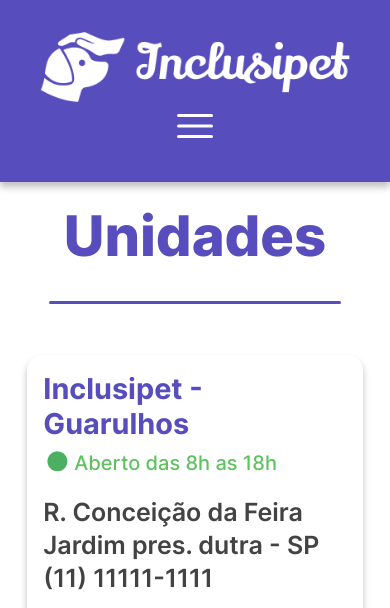
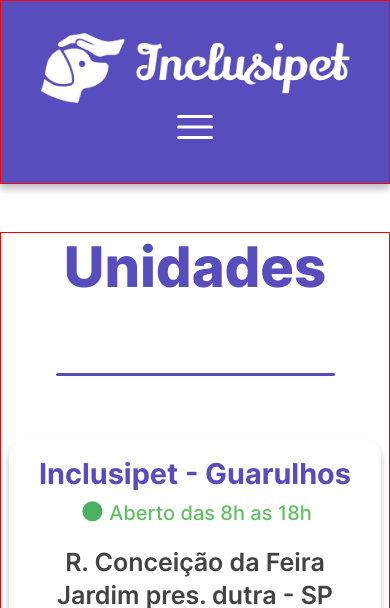
Before and after one commit to Chrb09/InclusipetProject, a PHP site: page /unidades.html in a window 390 px wide. Shown: the top 608 px of the page. Run offline with PHP 8.4, Linux system fonts and the light colour scheme.

Commit message:
unidades

```diff
--- a/css/Style.css
+++ b/css/Style.css
@@ -74,6 +74,15 @@ a{
     transform: scaleX(1);
     transform-origin: center;
 }
+.hr {
+    border-top: 3px solid var(--purple);
+    border-radius: 5px;
+    width:75%;
+    margin-top: 1rem;
+    margin-bottom: 1rem;
+    margin-left: auto;
+    margin-right: auto;
+}
 /*HEADER*/
 .container {
     max-width: 1536px;
@@ -81,6 +90,7 @@ a{
     margin-right: auto;
     padding-left: 0.5rem;
     padding-right: 0.5rem;
+    border: solid 1px red;
 }
 .header{
     width: 100%;
--- a/css/StyleUnid.css
+++ b/css/StyleUnid.css
@@ -1,31 +1,31 @@
 /****UNIDADES****/
-.card {
+.mb-3 {
     border:0;
     border-radius: 15px;
     box-shadow: 0px 5px 7px 0px var(--shadow);
-    margin: 7%;
+    margin-left: auto;
+    margin-right: auto;
+    width: 100%;
+}
+.container__unidades{
+    display: flex;
+    flex-direction: column;
+    gap: 3rem;
+    margin-top: 3rem;
 }
 .titulo{
-    color: #574DBD;
+    color: var(--purple);
     text-align: center;
     font-family: Inter;
     font-size: 3.5rem;
     font-style: normal;
     font-weight: 800;
     line-height: normal;
-    margin: 5%;
-    margin-bottom: 8%;
 }
-.hr {
-    border-top: 3px solid var(--purple);
-    border-radius: 5px;
-    width:75%;
-    margin: 1.5rem 0 1.5rem 0;
-  }
 .img-fluid {
     border-radius: 15px;
-    width: 30vmax;
-    height: 270;
+    width: 100%;
+    height: 14rem;
 }
 .row{
     display: flex;
@@ -34,12 +34,13 @@
 .col-md-8{
     text-align: left;
     display: inline-block;
-    width: fit-content;
+    width: 60%;
 }
 .col-md-4{
-    width: fit-content;
+    width: 40%;
+    height: fit-content;
     padding: 0%;
-    margin: 0%;
+    margin: 0;
 }
 .card-title{
     color: #574DBD;
@@ -65,30 +66,45 @@
 .main{
     display: flex;
     flex-direction: column;
+    gap: 3rem;
 }
 
 /*Responsividade*/
 
-@media screen and (max-width: 425px) { /*Tamanho Mobile L*/
-    .main{
-        gap: 3rem;
-    }
-    .img-fluid {
-        border-radius: 15px;
-        width: 55vmax;
-        height: 270;
-    }
-}
-
-@media screen and (max-width: 777px) { /*Tamanho Tablet*/
-
+/* xl */
+@media (max-width: 1536px){
 
 }
+@media (max-width: 1280px) {
 
-@media screen and (max-width: 1024px) { /*Tamanho Laptop 1024*/
+  }
 
+  /* lg */
+  @media (max-width: 1024px) {
 
-}
-@media screen and (max-width: 1440px){ /*Tamanho Laptop 1440*/
+  }
 
-}
+  /* md */
+  @media (max-width: 768px) {
+    .g-0{
+        flex-direction: column;
+    }
+    .col-md-8{
+        text-align: center;
+        width: 100%;
+    }
+    .col-md-4{
+        width: 100%;
+        height: fit-content;
+        padding: 0%;
+        margin: 0;
+    }
+  }
+
+  /* sm */
+  @media (max-width: 640px) {
+  }
+  /* xs */
+  @media (max-width: 475px) {
+
+  }
--- a/unidades.html
+++ b/unidades.html
@@ -65,10 +65,11 @@
         }
     </script>
     <!--Conteudo-->
-<h1 class="titulo" id="servicos-especialidades">Unidades</h1>
-<center><div class="hr"></div></center>
+<div class="container container__unidades">
+    <h1 class="titulo">Unidades</h1>
+  <div class="hr"></div>
     <div class="main">
-<center><div class="card mb-3" style="max-width: 1140px;">
+  <div class="card mb-3" style="max-width: 1140px;">
       <div class="row g-0">
         <div class="col-md-8">
           <div class="card-body">
@@ -85,8 +86,8 @@
           </div>
       </div>
     </div>
-</center>
-<center><div class="card mb-3" style="max-width: 1140px;">
+
+  <div class="card mb-3" style="max-width: 1140px;">
       <div class="row g-0">
         <div class="col-md-8">
           <div class="card-body">
@@ -103,8 +104,8 @@
           </div>
       </div>
     </div>
-</center>
-<center><div class="card mb-3" style="max-width: 1140px;">
+
+    <div class="card mb-3" style="max-width: 1140px;">
       <div class="row g-0">
         <div class="col-md-8">
           <div class="card-body">
@@ -121,7 +122,8 @@
           </div>
       </div>
     </div>
-</center>
+
+    </div>
   </div>
 <!-- FOOTER -->
 <footer class="footer">
```
Also changed, not shown: css/StyleIndex.css (+0 -9 lines). Lines whose indentation alone changed are shown as unchanged.
